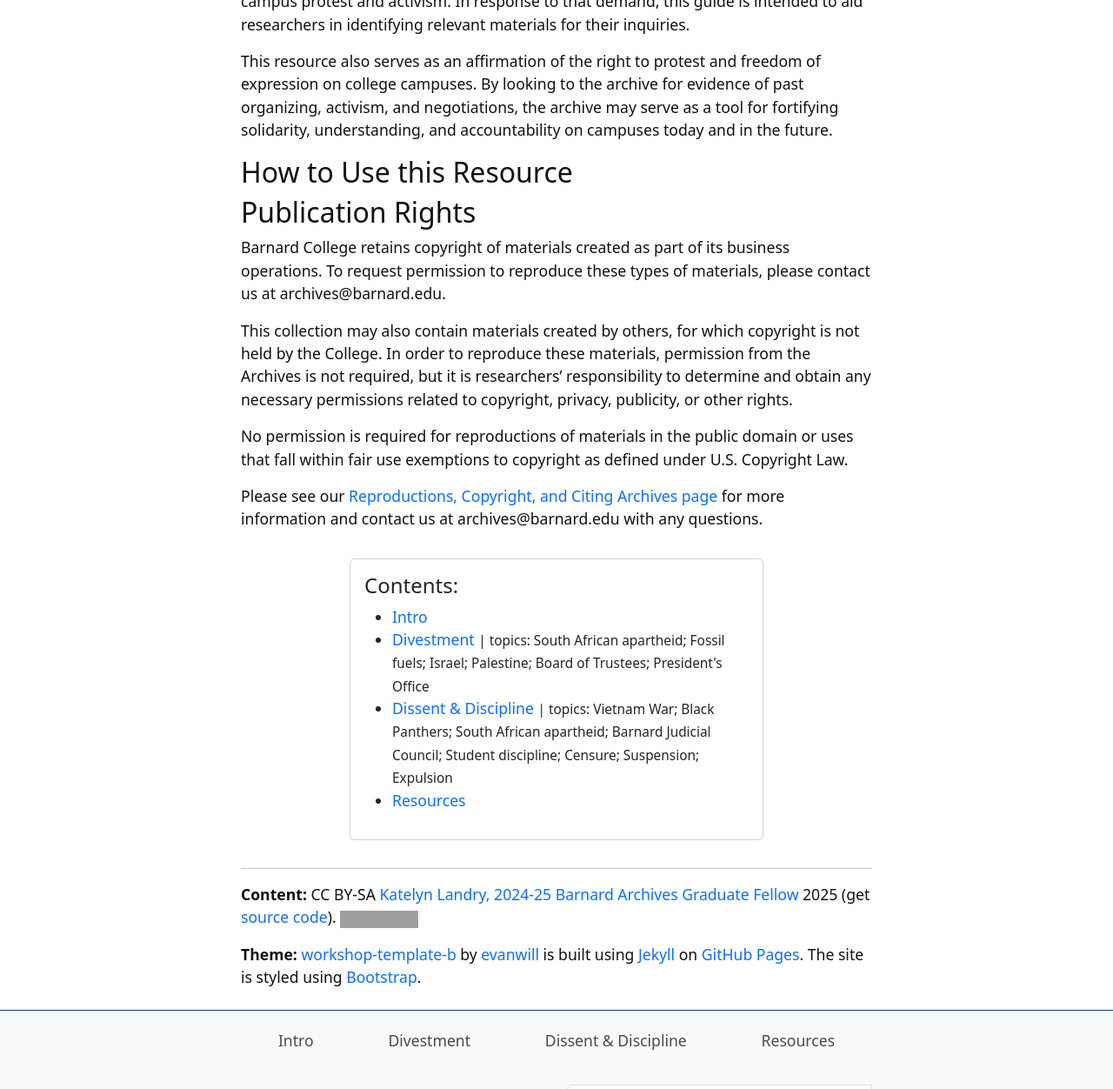
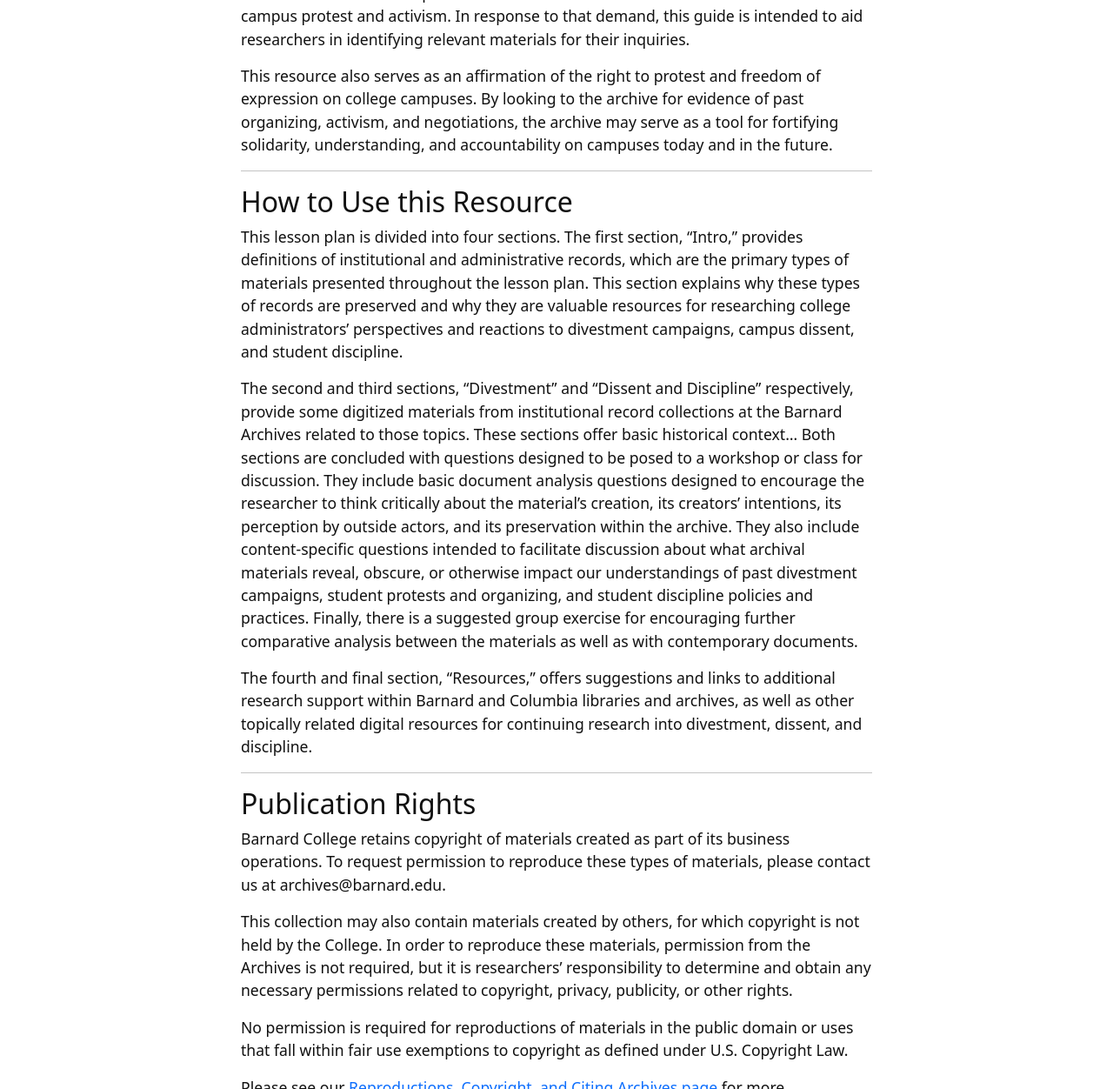
Before and after one commit to katelynautumn28/ddd-research-guide, a Jekyll site: the page built from index.md, in a window 1280 px wide and 1400 px high, scrolled down 1088 px, cut to the strip 0-1252 px from the top of the window. Shown: the whole strip at 87% size. Built offline with Jekyll 4.4.1, drawn with Linux system fonts in a browser that asks for light colours; grey boxes are pictures that could not be loaded.

Commit message:
Update index.md

```diff
--- a/index.md
+++ b/index.md
@@ -7,6 +7,8 @@ layout: page
 
 {% include figure.html img="BC05-08_Box20-Riots-10.jpg" alt="intro image here" caption="Telegram from Barnard alum Yola Englander Schlosser '64 to Barnard President Martha Peterson protesting police violence against anti-war student protestors, May 1, 1968." width="75%" %}
 
+------
+
 ## About
 This lesson plan provides primary source materials from the [Barnard Archives & Special Collections](https://archives.barnard.edu/) and discussion questions to guide workshops or classes interested in utilizing archival materials to research histories of divestment campaigns, student dissent, and student discipline at Barnard College. This plan may also be used as a roadmap for individual researchers seeking archival materials related to student activism and protest on campus.
 
@@ -14,9 +16,17 @@ This resource was created by Katelyn Landry, a Barnard Archives Graduate Fellow
 
 This resource also serves as an affirmation of the right to protest and freedom of expression on college campuses. By looking to the archive for evidence of past organizing, activism, and negotiations, the archive may serve as a tool for fortifying solidarity, understanding, and accountability on campuses today and in the future.
 
+------
+
 ## How to Use this Resource
+This lesson plan is divided into four sections. The first section, "Intro," provides definitions of institutional and administrative records, which are the primary types of materials presented throughout the lesson plan. This section explains why these types of records are preserved and why they are valuable resources for researching college administrators' perspectives and reactions to divestment campaigns, campus dissent, and student discipline.
 
+The second and third sections, "Divestment" and "Dissent and Discipline" respectively, provide some digitized materials from institutional record collections at the Barnard Archives related to those topics. These sections offer basic historical context...
+Both sections are concluded with questions designed to be posed to a workshop or class for discussion. They include basic document analysis questions designed to encourage the researcher to think critically about the material's creation, its creators' intentions, its perception by outside actors, and its preservation within the archive. They also include content-specific questions intended to facilitate discussion about what archival materials reveal, obscure, or otherwise impact our understandings of past divestment campaigns, student protests and organizing, and student discipline policies and practices. Finally, there is a suggested group exercise for encouraging further comparative analysis between the materials as well as with contemporary documents.
 
+The fourth and final section, "Resources," offers suggestions and links to additional research support within Barnard and Columbia libraries and archives, as well as other topically related digital resources for continuing research into divestment, dissent, and discipline.
+
+------
 
 ## Publication Rights
 Barnard College retains copyright of materials created as part of its business operations. To request permission to reproduce these types of materials, please contact us at archives@barnard.edu.
@@ -27,6 +37,8 @@ No permission is required for reproductions of materials in the public domain or
 
 Please see our [Reproductions, Copyright, and Citing Archives page](https://archives.barnard.edu/research/reproductions) for more information and contact us at archives@barnard.edu with any questions.
 
+------
+
 {% include toc.html %}
 
 ------
```
